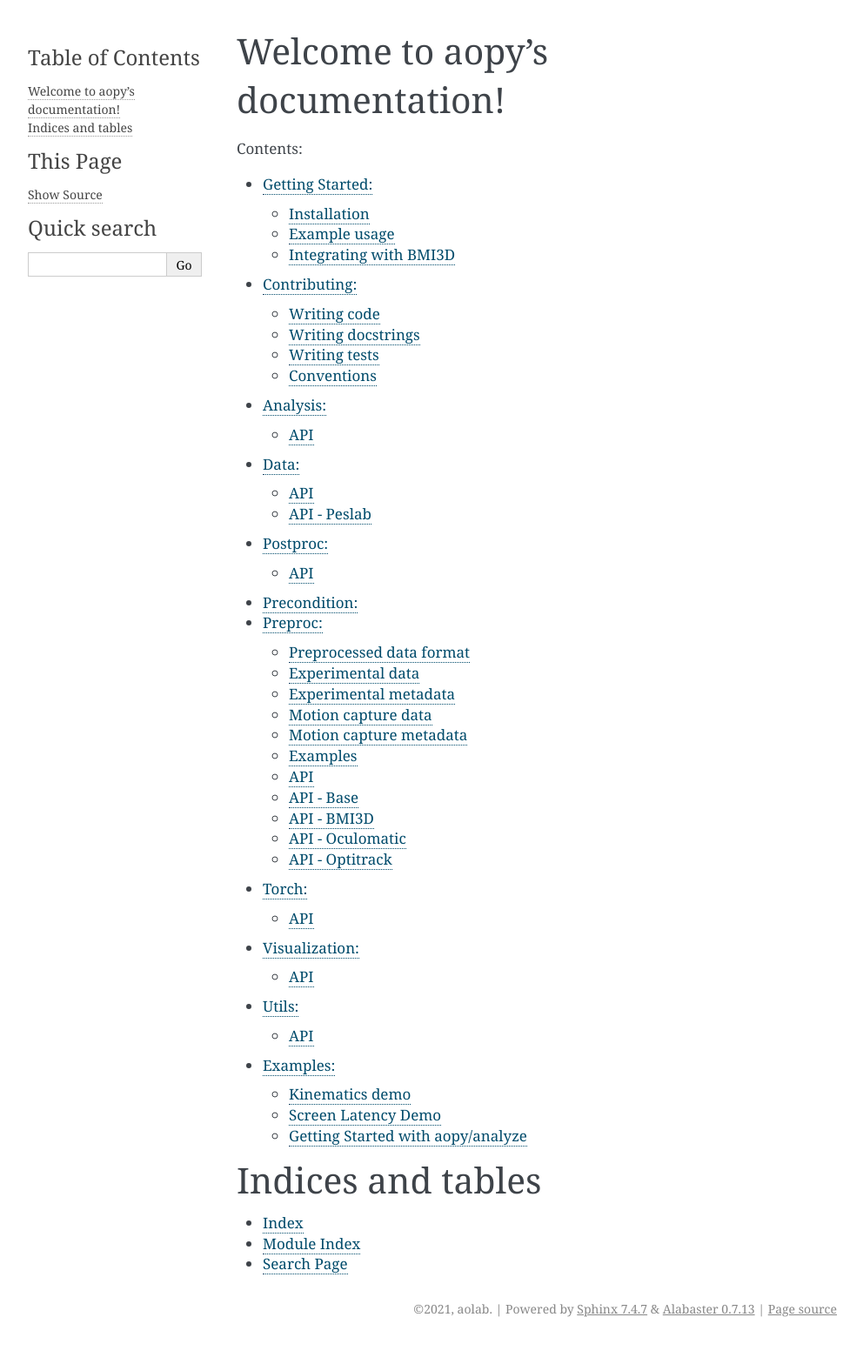
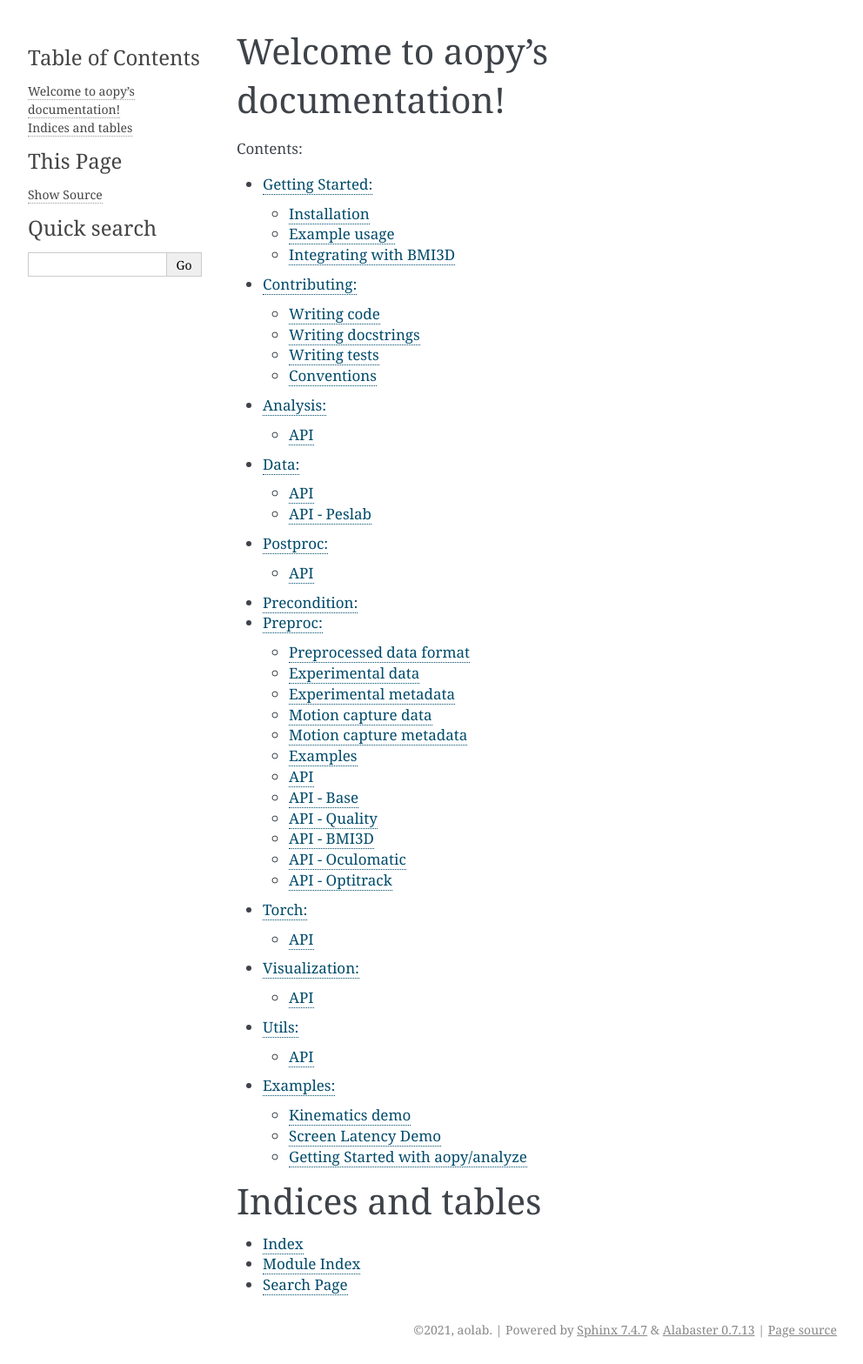
Before and after one commit to aolabNeuro/analyze, a Sphinx documentation site: the page built from docs/source/index.rst, in a window 1280 px wide. Shown: the whole page at 87% size, without its empty margins (148-1140 px from the left). Built offline with Sphinx 7.4.7, drawn with Linux system fonts in a browser that asks for light colours; before the commit the page ends 1544 px from its top, so only the background shows below that.

Commit message:
add quality to preproc docs

```diff
--- a/docs/source/preproc.rst
+++ b/docs/source/preproc.rst
@@ -520,6 +520,13 @@ API - Base
     :members:
 
 
+API - Quality
+----------
+
+.. automodule:: aopy.preproc.quality
+    :members:
+
+
 API - BMI3D
 -----------
 
```
